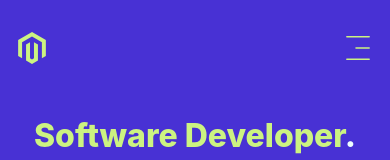
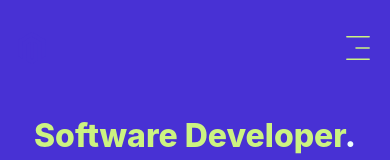
Before and after one commit to Amaan85277/Portfolio, a React (Create React App) app: page / in a window 390 px wide. Shown: the top 160 px of the page. Built offline with nearby package versions, Linux system fonts and the light colour scheme.

Commit message:
local change

```diff
--- a/src/Components/Header/index.js
+++ b/src/Components/Header/index.js
@@ -24,9 +24,14 @@ function Header({ activeWindow = 0, scrollToWithoutLag = () => {} }) {
 
   return (
     <div className={styles.container}>
+      {/* //? not showing the icon when in mobile mode  > if mobile > color = blue
+      //? > icon is very bold > makes it look weird > change it*/}
+
       <FaMagento
         className={`${styles.main_icon} ${
-          [1, 3, 5].includes(activeWindow) ? styles.green : styles.blue
+          !isMobile && [1, 3, 5].includes(activeWindow)
+            ? styles.green
+            : styles.blue
         }`}
         onClick={() => scrollToWithoutLag(1)}
       />
```
